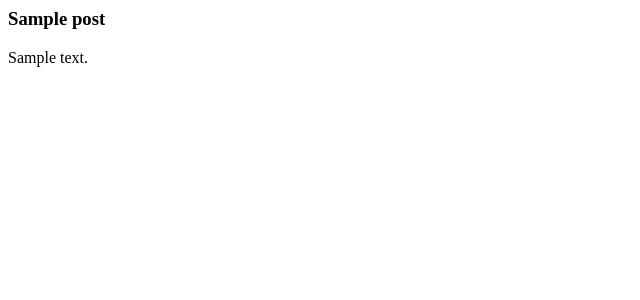
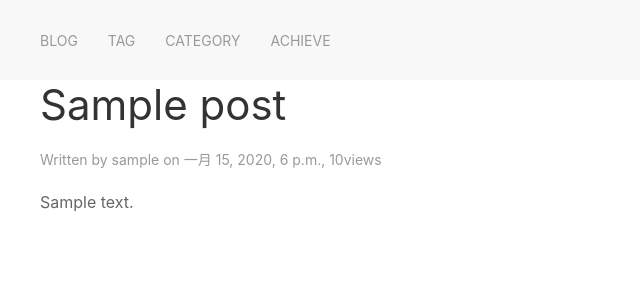
Before and after one commit to lincocc/blog5, a Django app: page /blog/1/ in a window 1280 px wide. Shown: the top 300 px of the page, without its empty margins (0-640 px from the left). Run offline with Django 3.2, Linux system fonts and the light colour scheme; tables that the repository leaves empty hold one stand-in row (values such as "Sample post"); some libraries are stand-ins or nearby versions.

Commit message:
use uikit3

```diff
--- a/blog/models.py
+++ b/blog/models.py
@@ -1,5 +1,6 @@
 from django.contrib.auth.models import User
 from django.db import models
+from django.urls import reverse
 from django.utils import timezone
 
 
@@ -33,3 +34,6 @@ class Post(models.Model):
 
     class Meta:
         ordering = ['-created_time']
+
+    def get_absolute_url(self):
+        return reverse('blog:detail', kwargs={'pk': self.pk})
--- /dev/null
+++ b/blog/templates/blog/base.html
@@ -0,0 +1,32 @@
+<!DOCTYPE html>
+<html lang="en">
+<head>
+    <meta charset="UTF-8">
+    <title>{% block title %}Blog{% endblock %}</title>
+    {% load static %}
+    <link rel="stylesheet" href="https://cdnjs.cloudflare.com/ajax/libs/uikit/3.0.0-beta.30/css/uikit.min.css"/>
+    {% block beforehead %}{% endblock %}
+
+</head>
+<body>
+<div class="uk-navbar-container">
+    <div class="uk-container uk-container-expand">
+        <nav class="" uk-navbar>
+            <div class="uk-navbar-left">
+                <ul class="uk-navbar-nav">
+                    <li><a href="{% url 'blog:index' %}">Blog</a></li>
+                    <li><a href="#">Tag</a></li>
+                    <li><a href="#">Category</a></li>
+                    <li><a href="#">Achieve</a></li>
+                </ul>
+            </div>
+        </nav>
+    </div>
+</div>
+
+{% block body %}{% endblock %}
+<script src="https://cdn.bootcss.com/jquery/2.1.1/jquery.min.js"></script>
+<script src="https://cdnjs.cloudflare.com/ajax/libs/uikit/3.0.0-beta.30/js/uikit.min.js"></script>
+<script src="https://cdnjs.cloudflare.com/ajax/libs/uikit/3.0.0-beta.30/js/uikit-icons.min.js"></script>
+</body>
+</html>
--- a/blog/templates/blog/detail.html
+++ b/blog/templates/blog/detail.html
@@ -1,2 +1,11 @@
-<h3>{{ post.title }}</h3>
-<p>{{ post.body }}</p>
+{% extends 'blog/base.html' %}
+{% block body %}
+    <div class="uk-container">
+        <article class="uk-article">
+            <h1 class="uk-article-title">{{ post.title }}</h1>
+            <p class="uk-article-meta">Written by {{ post.author.username }}
+                on {{ post.created_time }}, {{ post.views }}views</p>
+            <p>{{ post.body }}</p>
+        </article>
+    </div>
+{% endblock %}
```
Also changed, not shown: blog/templates/blog/index.html (+19 -3 lines), blog/views.py (line endings or trailing spaces).
